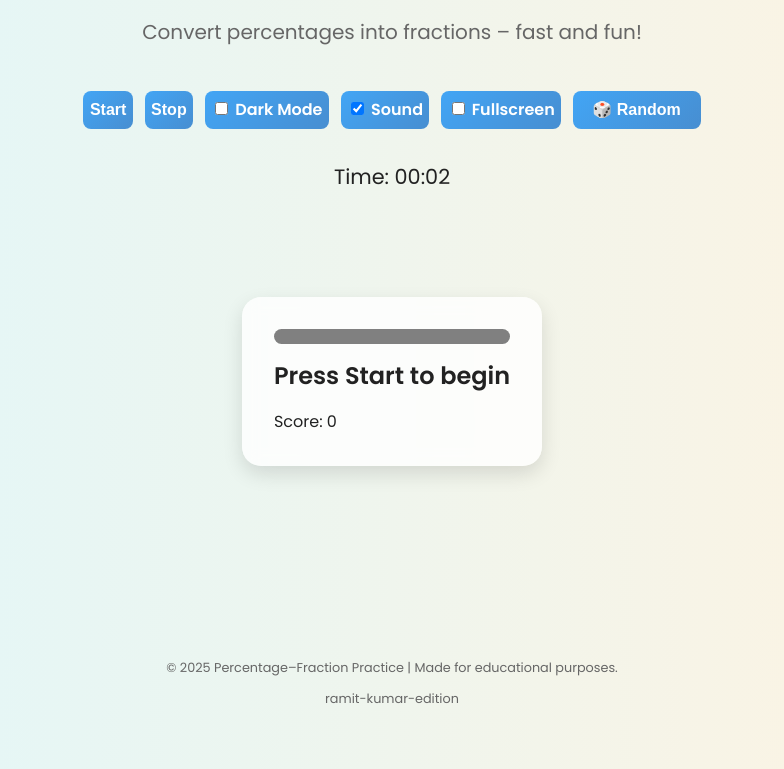
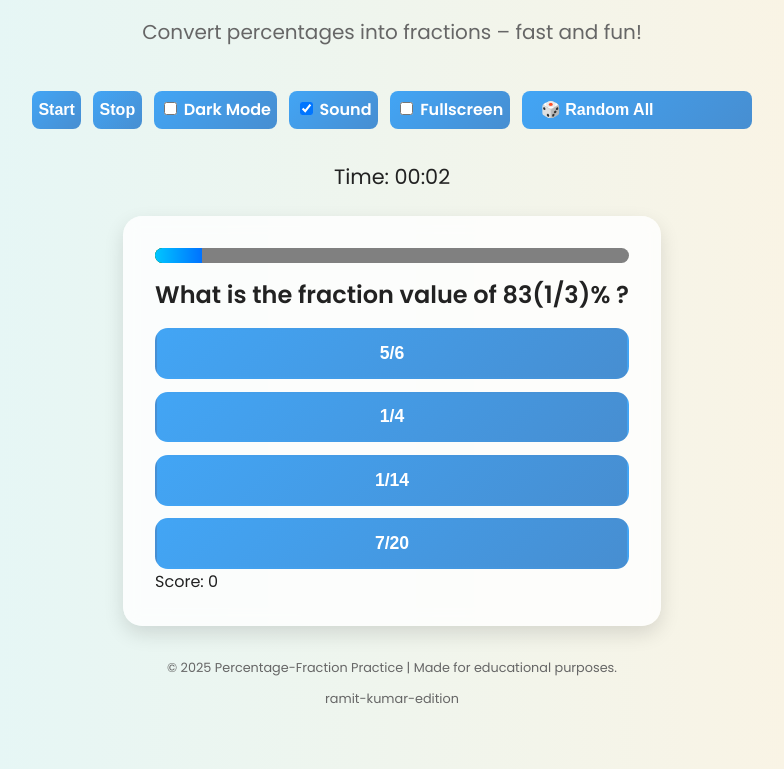
Before and after one commit to itzFelu/Percentage_value, a plain HTML site: page index.html in a window 1280 px wide. Both pictures are taken after a click on the button "Start". Shown: the part 95-864 px from the top of the page, without its empty margins (248-1032 px from the left). Drawn offline with Linux system fonts and the light colour scheme.

Commit message:
switch basic, intermediate levels with shortcut to toggle option

```diff
--- a/index.html
+++ b/index.html
@@ -178,7 +178,9 @@
       color: #000;
       display: none;
     }
-
+    summary:hover{
+        cursor: pointer;
+    }
     footer {
       text-align: center;
       padding: 1rem 0;
@@ -211,8 +213,12 @@
     <label><input type="checkbox" id="sound-toggle" checked> Sound</label>
     <label><input type="checkbox" id="fullscreen-toggle" onclick="toggleFullscreen()"> Fullscreen</label>
     <select id="difficulty-select">
-      <option value="sequential">Sequential</option>
-      <option value="random" selected>🎲 Random</option>
+        <option value="basic">Basic (Sequential)</option>
+        <option value="intermediate">Intermediate (Sequential)</option>
+        <option value="all">All (Sequential)</option>
+        <option value="rand-basic">🎲 Random Basic</option>
+        <option value="rand-intermediate">🎲 Random Intermediate</option>
+        <option value="rand-all" selected>🎲 Random All</option>
     </select>
   </div>
 
@@ -228,7 +234,7 @@
   <div class="summary" id="summary"></div>
 
   <footer>
-    &copy; 2025 Percentage–Fraction Practice | Made for educational purposes.<br>
+    &copy; 2025 Percentage-Fraction Practice | Made for educational purposes.<br>
     <p>ramit-kumar-edition</p>
   </footer>
 
@@ -236,14 +242,13 @@
   <audio id="incorrect-sound" src="./wrong-answer.wav"></audio>
 
   <script>
-    const data = [
-        // 🔹 Basic fractions with clear decimal patterns
+    // =================== QUESTION BANK ===================
+    const basicSet = [
     { percent: 4, fraction: "1/25" },
     { percent: 5, fraction: "1/20" },
     { percent: 6.25, fraction: "1/16" },
     { percent: "6(2/3)", fraction: "1/15" },
     { percent: "7(1/7)", fraction: "1/14" },
-        { percent: "7(9/13)", fraction: "1/13" },
     { percent: "8(1/3)", fraction: "1/12" },
     { percent: 9.09, fraction: "1/11" },
     { percent: "11(1/9)", fraction: "1/9" },
@@ -252,44 +257,61 @@
     { percent: "16(2/3)", fraction: "1/6" },
     { percent: 20, fraction: "1/5" },
     { percent: 25, fraction: "1/4" },
+    { percent: "33(1/3)", fraction: "1/3" },
+    { percent: 37.5, fraction: "3/8" },
+    { percent: 40, fraction: "2/5" },
+    { percent: 50, fraction: "1/2" },
+    { percent: 60, fraction: "3/5" },
+    { percent: 66.6, fraction: "2/3" },
+    { percent: 75, fraction: "3/4" },
+    { percent: 80, fraction: "4/5" },
+    { percent: 100, fraction: "1/1" }
+    ];
+
+    const intermediateSet = [
+    { percent: "22(2/9)", fraction: "2/9" },
+    { percent: "24", fraction: "6/25" },
+    { percent: "28(4/7)", fraction: "2/7" },
     { percent: "27.27", fraction: "3/11" },
-        { percent: "28(4/7)", fraction: "2/7" },
-        { percent: "33(1/3)", fraction: "1/3" },
     { percent: "35", fraction: "7/20" },
     { percent: "36.36", fraction: "4/11" },
-        { percent: 37.5, fraction: "3/8" },
-        { percent: 40, fraction: "2/5" },
     { percent: "42(6/7)", fraction: "3/7" },
     { percent: "44(4/9)", fraction: "4/9" },
-        { percent: 45, fraction: "9/20" },
     { percent: "45.45", fraction: "5/11" },
+    { percent: "55(5/9)", fraction: "5/9" },
     { percent: "55", fraction: "11/20" },
-        { percent: "55(5/9)", fraction: "5/9" },
     { percent: "57(1/7)", fraction: "4/7" },
-        { percent: "60", fraction: "3/5" },
     { percent: "62.5", fraction: "5/8" },
-        { percent: "66(2/3)", fraction: "2/3" },
     { percent: "71(3/7)", fraction: "5/7" },
-        { percent: "75", fraction: "3/4" },
-        { percent: "80", fraction: "4/5" },
     { percent: "83(1/3)", fraction: "5/6" },
-        { percent: "100", fraction: "1/1" },
     { percent: "120", fraction: "6/5" },
     { percent: "125", fraction: "5/4" },
     { percent: "150", fraction: "3/2" },
-
-        // 🔹 Intermediate practice patterns
-        { percent: "15", fraction: "3/20" },
-        { percent: "22(2/9)", fraction: "2/9" },
-        { percent: "24", fraction: "6/25" },
-        { percent: "16", fraction: "4/25" },
-        { percent: "12", fraction: "3/25" },
-        { percent: "8", fraction: "2/25" },
-        { percent: "18.18", fraction: "2/11" },
     { percent: "5(15/17)", fraction: "1/17" },
     { percent: "5(5/9)", fraction: "1/18" },
     { percent: "5(5/19)", fraction: "1/19" },
+    { percent: "18.18", fraction: "2/11" },
+    { percent: "15", fraction: "3/20" },
+    { percent: "8", fraction: "2/25" },
+    { percent: "12", fraction: "3/25" },
+    { percent: "16", fraction: "4/25" }
     ];
+
+    const allSet = [...basicSet, ...intermediateSet];
+
+    // =================== MODE SETUP ===================
+    let data = [];
+    function setModeQuestions(mode) {
+        switch (mode) {
+            case "basic": data = [...basicSet]; break;
+            case "intermediate": data = [...intermediateSet]; break;
+            case "all": data = [...allSet]; break;
+            case "rand-basic": data = shuffle([...basicSet]); break;
+            case "rand-intermediate": data = shuffle([...intermediateSet]); break;
+            case "rand-all": data = shuffle([...allSet]); break;
+        }
+    }
+
 
     let currentIndex = 0, score = 0, total = 0;
     let timer = 0, timerInterval;
@@ -324,13 +346,13 @@
 
     function startGame() {
         summaryElem.style.display = "none";
-        score = total = index = 0;
+        score = total = currentIndex = 0;
         incorrect = [];
         progressBar.value = 0;
         scoreElem.textContent = "Score: 0";
         mode = document.getElementById("difficulty-select").value;
         startTimer();
-        if (mode === "random") shuffle(questions);
+        setModeQuestions(mode);
         nextQuestion();
     }
 
@@ -341,7 +363,7 @@
         return;
       }
 
-      const q = randomMode ? data[Math.floor(Math.random()*data.length)] : data[currentIndex];
+      const q = data[currentIndex];
       const correct = q.fraction;
       const options = [correct];
       while(options.length < 4){
@@ -389,8 +411,8 @@
       const mistakeList = incorrect.map(i=>`<li>${i.question} → Correct: <strong>${i.correct}</strong> (You chose: ${i.selected})</li>`).join('');
       summaryElem.innerHTML = `
         <h2>Game Summary</h2>
-        <p>✔ Correct: ${score} ❌ Incorrect: ${total - score}<br>Accuracy: ${acc}%</p>
-        ${mistakeList ? `<details><summary>Incorrect Answers</summary><ul>${mistakeList}</ul></details>` : ''}
+        <p><span style="color: green;">✔ Correct:</span> ${score} <span style="color: red;">❌ Incorrect:</span> ${total - score}<br>Accuracy: ${acc}%</p>
+        ${mistakeList ? `<details><summary style="color: gray;">Show Incorrect Answers</summary><ul>${mistakeList}</ul></details>` : ''}
         <p>Time Taken: ${formatTime(timer)}</p>
       `;
     }
@@ -426,8 +448,13 @@
             snd.checked=!snd.checked; break;
         case "f": toggleFullscreen(); break;
         case "l":
-          const modeSel=document.getElementById("mode-select");
-          modeSel.value=(modeSel.value==="random"?"sequential":"random");
+            const modeSel = document.getElementById("difficulty-select");
+            const opts = Array.from(modeSel.options);
+            const currentIndex = opts.findIndex(o => o.value === modeSel.value);
+            const nextIndex = (currentIndex + 1) % opts.length;
+            modeSel.value = opts[nextIndex].value;
+            // Optional: visually confirm mode change (for user feedback)
+            qElem.textContent = `🔄 Mode changed to: ${modeSel.options[nextIndex].text}`;
             break;
       }
     });
```
Lines whose indentation alone changed are shown as unchanged.
